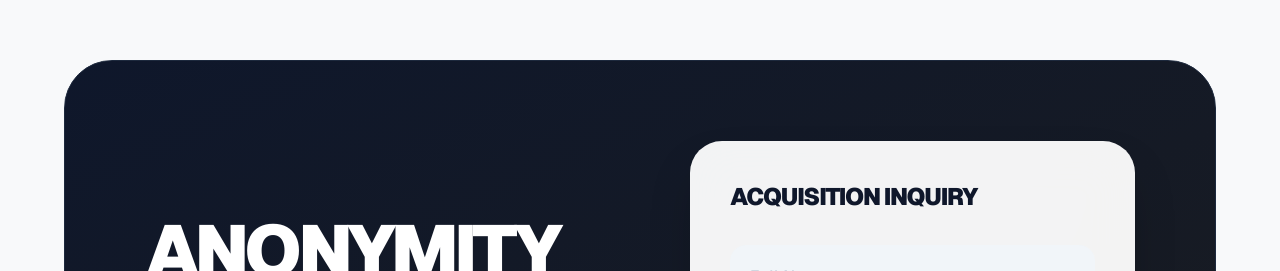
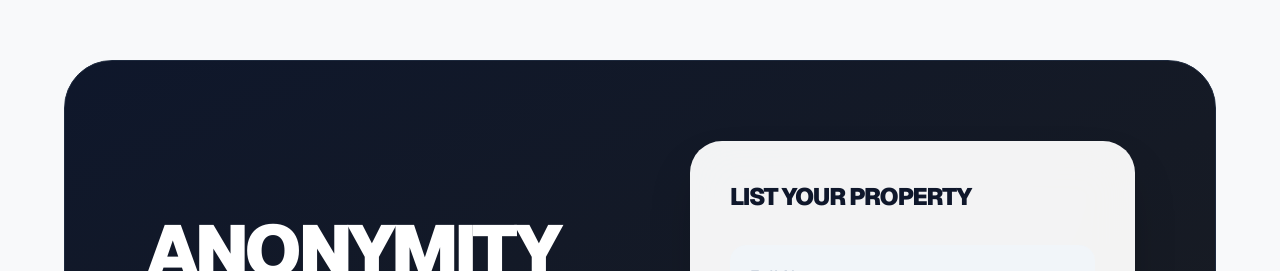
Before and after one commit to sid6969dd/radhey-estates, a Next.js app in the folder real-estate-engine/: page / in a window 1280 px wide. Shown: the part 948-1219 px from the top of the page. Built offline with nearby package versions, Linux system fonts and the light colour scheme; no server answers; the database is empty.

Commit message:
Update page.tsx

```diff
--- a/real-estate-engine/app/page.tsx
+++ b/real-estate-engine/app/page.tsx
@@ -176,7 +176,7 @@ export default function Home() {
               <p className="text-slate-400 text-lg md:text-xl font-light italic border-l-2 border-orange-600 pl-6">"Our mandate is the silent protection of your assets."</p>
             </div>
             <form onSubmit={handleLeadSubmit} className="md:w-1/2 w-full bg-white/95 backdrop-blur-xl rounded-[2rem] p-10 shadow-2xl">
-               <h4 className="text-slate-900 font-black text-2xl mb-8 uppercase tracking-tighter">Acquisition Inquiry</h4>
+               <h4 className="text-slate-900 font-black text-2xl mb-8 uppercase tracking-tighter">List Your Property</h4>
                <div className="space-y-5">
                   <input type="text" placeholder="Full Name" value={leadData.name} onChange={(e) => setLeadData({...leadData, name: e.target.value})} className="w-full p-5 bg-slate-100 rounded-2xl outline-none font-bold text-slate-900" required />
                   <input type="tel" placeholder="Mobile Line" value={leadData.phone} onChange={(e) => setLeadData({...leadData, phone: e.target.value})} className="w-full p-5 bg-slate-100 rounded-2xl outline-none font-bold text-slate-900" required />
```
